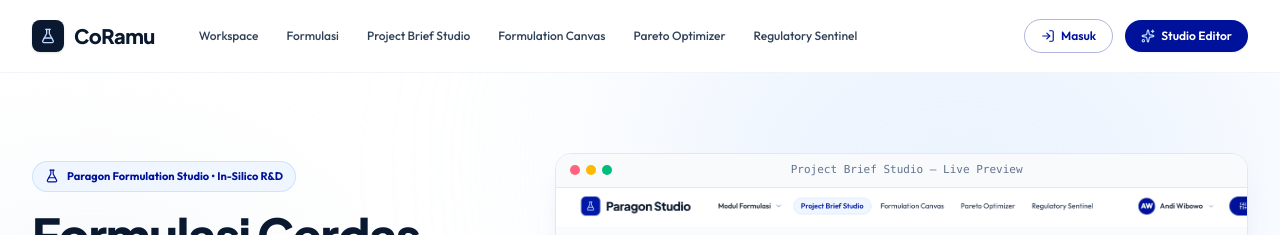
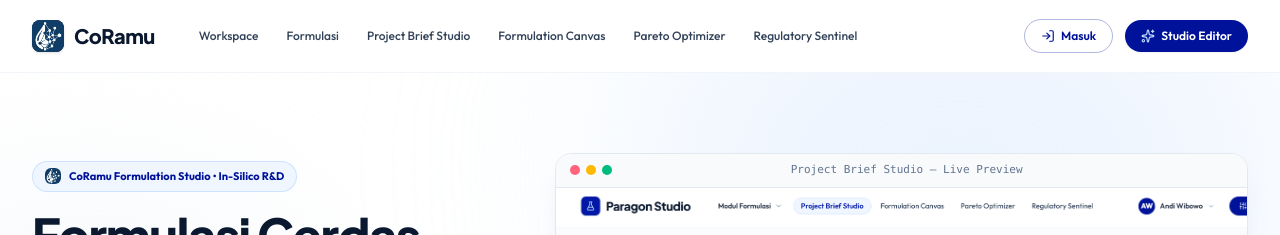
Before and after one commit to ui-hackathon-2026/frontend, a Next.js app: page / in a window 1280 px wide. Shown: the top 235 px of the page. Built offline with nearby package versions, Linux system fonts and the light colour scheme.

Commit message:
feat(branding): integrate CoRamu brand icon into navbar, metadata favicon, sidebar, auth and landing pages

```diff
--- a/src/app/layout.tsx
+++ b/src/app/layout.tsx
@@ -55,6 +55,11 @@
   title: "CoRamu - Formulation Studio",
   description:
     "AI-driven cosmetic formulation platform for Paragon Technology and Innovation.",
+  icons: {
+    icon: "/images/coramu-icon.png",
+    shortcut: "/images/coramu-icon.png",
+    apple: "/images/coramu-icon.png",
+  },
 };
 
 export default function RootLayout({
--- a/src/app/login/page.tsx
+++ b/src/app/login/page.tsx
@@ -2,6 +2,7 @@
 
 import React, { Suspense, useState, useEffect } from "react";
 import Link from "next/link";
+import Image from "next/image";
 import { useRouter, useSearchParams } from "next/navigation";
 import { FlaskConical, Eye, EyeOff, AlertCircle, ArrowRight, Info } from "lucide-react";
 import { useAuth } from "@/hooks/useAuth";
@@ -150,8 +151,14 @@
       <div className="hidden lg:flex flex-col justify-between w-[45%] bg-[#0a192f] px-12 py-10">
         {/* Brand */}
         <Link href="/" className="flex items-center space-x-2.5 group w-fit">
-          <div className="w-8 h-8 rounded-lg bg-white/10 text-white flex items-center justify-center group-hover:bg-white/20 transition-colors">
-            <FlaskConical className="w-4 h-4 text-blue-300" />
+          <div className="w-8 h-8 rounded-lg overflow-hidden flex items-center justify-center bg-white/10 group-hover:scale-105 transition-all">
+            <Image
+              src="/images/coramu-icon.png"
+              alt="CoRamu"
+              width={32}
+              height={32}
+              className="w-full h-full object-cover"
+            />
           </div>
           <span className="text-lg font-extrabold tracking-tight text-white font-heading">
             CoRamu
@@ -193,8 +200,14 @@
       <div className="flex-1 flex flex-col items-center justify-center px-6 py-12">
         {/* Mobile brand */}
         <div className="lg:hidden mb-8 flex items-center space-x-2.5">
-          <div className="w-8 h-8 rounded-lg bg-[#0a192f] text-white flex items-center justify-center">
-            <FlaskConical className="w-4 h-4 text-blue-300" />
+          <div className="w-8 h-8 rounded-lg overflow-hidden flex items-center justify-center bg-[#0a192f]">
+            <Image
+              src="/images/coramu-icon.png"
+              alt="CoRamu"
+              width={32}
+              height={32}
+              className="w-full h-full object-cover"
+            />
           </div>
           <span className="text-lg font-extrabold tracking-tight text-[#0a192f] font-heading">
             CoRamu
--- a/src/app/page.tsx
+++ b/src/app/page.tsx
@@ -110,8 +110,16 @@
         <div className="max-w-7xl mx-auto grid grid-cols-1 lg:grid-cols-12 gap-8 lg:gap-10 items-start relative z-10">
           <div className="lg:col-span-5 space-y-4 text-left pt-2">
             <div className="inline-flex items-center gap-2 px-3 py-1.5 rounded-full bg-blue-50 border border-blue-200/70 text-[11px] font-bold text-[#001299] animate-fade-in-up">
-              <FlaskConical className="w-3.5 h-3.5" />
-              <span>Paragon Formulation Studio • In-Silico R&D</span>
+              <div className="w-4 h-4 rounded-md overflow-hidden shrink-0">
+                <Image
+                  src="/images/coramu-icon.png"
+                  alt="CoRamu"
+                  width={16}
+                  height={16}
+                  className="w-full h-full object-cover"
+                />
+              </div>
+              <span>CoRamu Formulation Studio • In-Silico R&D</span>
             </div>
 
             <h1
@@ -530,8 +538,14 @@
         <div className="max-w-7xl mx-auto grid grid-cols-1 sm:grid-cols-2 lg:grid-cols-5 gap-8 mb-10">
           <div className="space-y-3 sm:col-span-2 lg:col-span-1">
             <div className="flex items-center gap-2">
-              <div className="w-7 h-7 rounded-lg bg-[#0a192f] text-white flex items-center justify-center">
-                <FlaskConical className="w-4 h-4 text-blue-200" />
+              <div className="w-7 h-7 rounded-lg overflow-hidden flex items-center justify-center bg-[#0a192f]">
+                <Image
+                  src="/images/coramu-icon.png"
+                  alt="CoRamu"
+                  width={28}
+                  height={28}
+                  className="w-full h-full object-cover"
+                />
               </div>
               <span className="font-bold text-[#0a192f] text-base tracking-tight font-heading">CoRamu</span>
             </div>
--- a/src/app/register/page.tsx
+++ b/src/app/register/page.tsx
@@ -2,6 +2,7 @@
 
 import React, { useState, useEffect } from "react";
 import Link from "next/link";
+import Image from "next/image";
 import { useRouter } from "next/navigation";
 import {
   FlaskConical,
@@ -84,8 +85,14 @@
       <div className="hidden lg:flex flex-col justify-between w-[45%] bg-[#0a192f] px-12 py-10">
         {/* Brand */}
         <Link href="/" className="flex items-center space-x-2.5 group w-fit">
-          <div className="w-8 h-8 rounded-lg bg-white/10 text-white flex items-center justify-center group-hover:bg-white/20 transition-colors">
-            <FlaskConical className="w-4 h-4 text-blue-300" />
+          <div className="w-8 h-8 rounded-lg overflow-hidden flex items-center justify-center bg-white/10 group-hover:scale-105 transition-all">
+            <Image
+              src="/images/coramu-icon.png"
+              alt="CoRamu"
+              width={32}
+              height={32}
+              className="w-full h-full object-cover"
+            />
           </div>
           <span className="text-lg font-extrabold tracking-tight text-white font-heading">
             CoRamu
@@ -150,8 +157,14 @@
       <div className="flex-1 flex flex-col items-center justify-center px-6 py-12">
         {/* Mobile brand */}
         <div className="lg:hidden mb-8 flex items-center space-x-2.5">
-          <div className="w-8 h-8 rounded-lg bg-[#0a192f] text-white flex items-center justify-center">
-            <FlaskConical className="w-4 h-4 text-blue-300" />
+          <div className="w-8 h-8 rounded-lg overflow-hidden flex items-center justify-center bg-[#0a192f]">
+            <Image
+              src="/images/coramu-icon.png"
+              alt="CoRamu"
+              width={32}
+              height={32}
+              className="w-full h-full object-cover"
+            />
           </div>
           <span className="text-lg font-extrabold tracking-tight text-[#0a192f] font-heading">
             CoRamu
--- a/src/components/Navbar.tsx
+++ b/src/components/Navbar.tsx
@@ -2,6 +2,7 @@
 
 import React, { useState, useRef, useEffect } from "react";
 import Link from "next/link";
+import Image from "next/image";
 import { usePathname, useRouter } from "next/navigation";
 import {
   ChevronDown,
@@ -72,8 +73,15 @@
           {/* Brand Logo */}
           <div className="flex items-center space-x-6">
             <Link href="/" className="flex items-center space-x-2.5 group">
-              <div className="w-8 h-8 rounded-lg bg-[#0a192f] text-white flex items-center justify-center shadow-sm group-hover:bg-[#0018a8] transition-colors">
-                <FlaskConical className="w-4 h-4 text-blue-200" />
+              <div className="w-8 h-8 rounded-lg overflow-hidden flex items-center justify-center shadow-sm group-hover:scale-105 transition-all bg-[#0a192f]">
+                <Image
+                  src="/images/coramu-icon.png"
+                  alt="CoRamu"
+                  width={32}
+                  height={32}
+                  className="w-full h-full object-cover"
+                  priority
+                />
               </div>
               <div className="flex flex-col">
                 <span className="text-xl font-extrabold tracking-tight text-[#0a192f] font-heading">
--- a/src/components/editor/LeftWorkspaceDrafts.tsx
+++ b/src/components/editor/LeftWorkspaceDrafts.tsx
@@ -2,6 +2,7 @@
 
 import React, { useState } from "react";
 import Link from "next/link";
+import Image from "next/image";
 import { useEditor } from "@/contexts/EditorContext";
 import {
   Folder,
@@ -71,8 +72,14 @@
       {/* Top Brand Navigation */}
       <div className="flex items-center justify-between pb-2 border-b border-slate-100">
         <Link href="/" className="flex items-center gap-2 group">
-          <div className="w-6 h-6 rounded-lg bg-[#0a192f] text-white flex items-center justify-center group-hover:bg-[#0018a8] transition-colors">
-            <FlaskConical className="w-3.5 h-3.5 text-blue-200" />
+          <div className="w-6 h-6 rounded-lg overflow-hidden flex items-center justify-center bg-[#0a192f] group-hover:scale-105 transition-all">
+            <Image
+              src="/images/coramu-icon.png"
+              alt="CoRamu"
+              width={24}
+              height={24}
+              className="w-full h-full object-cover"
+            />
           </div>
           <span className="text-xs font-extrabold text-[#0a192f] font-heading tracking-tight group-hover:text-[#0018a8] transition-colors">
             CoRamu
```
